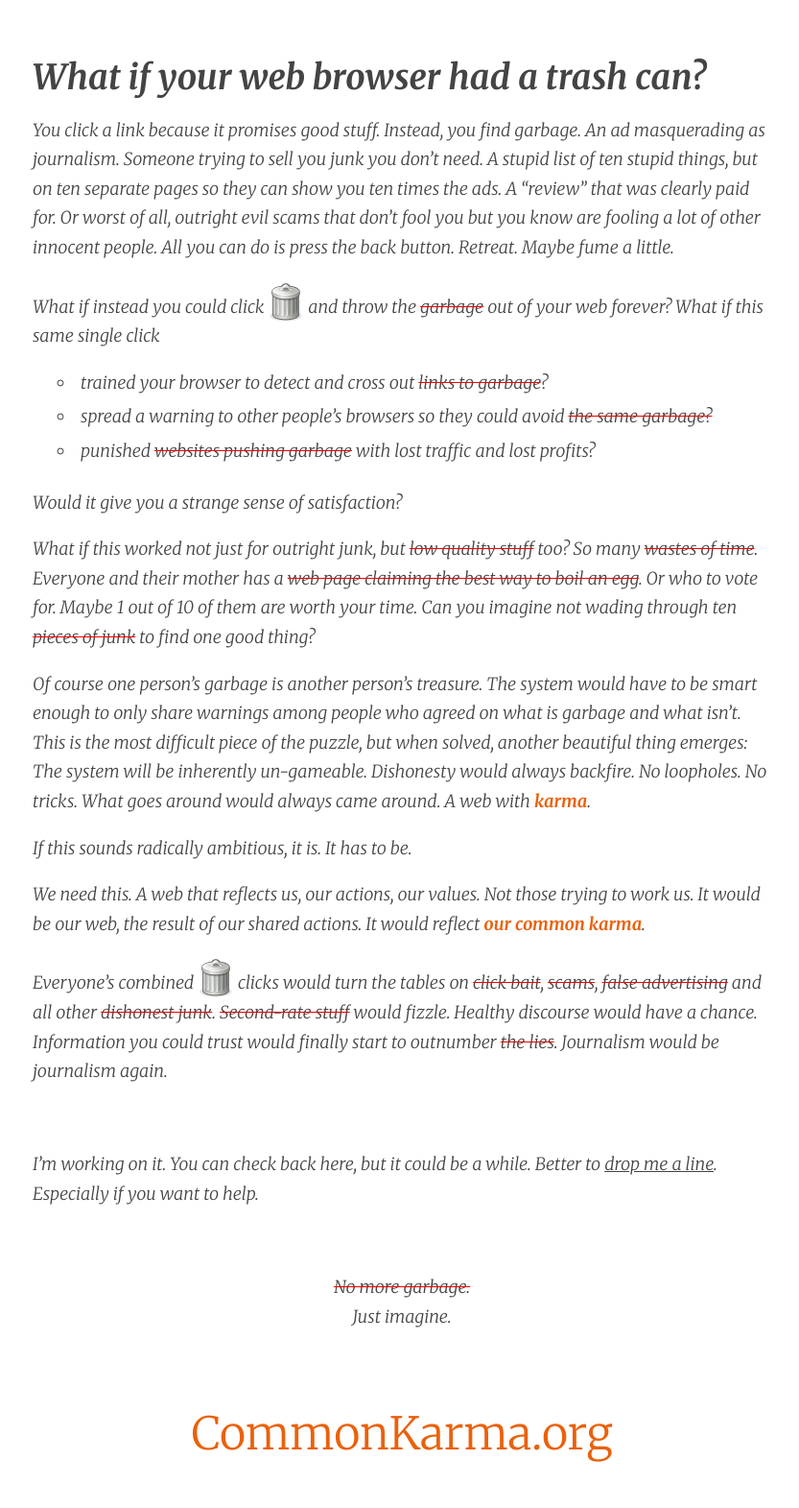
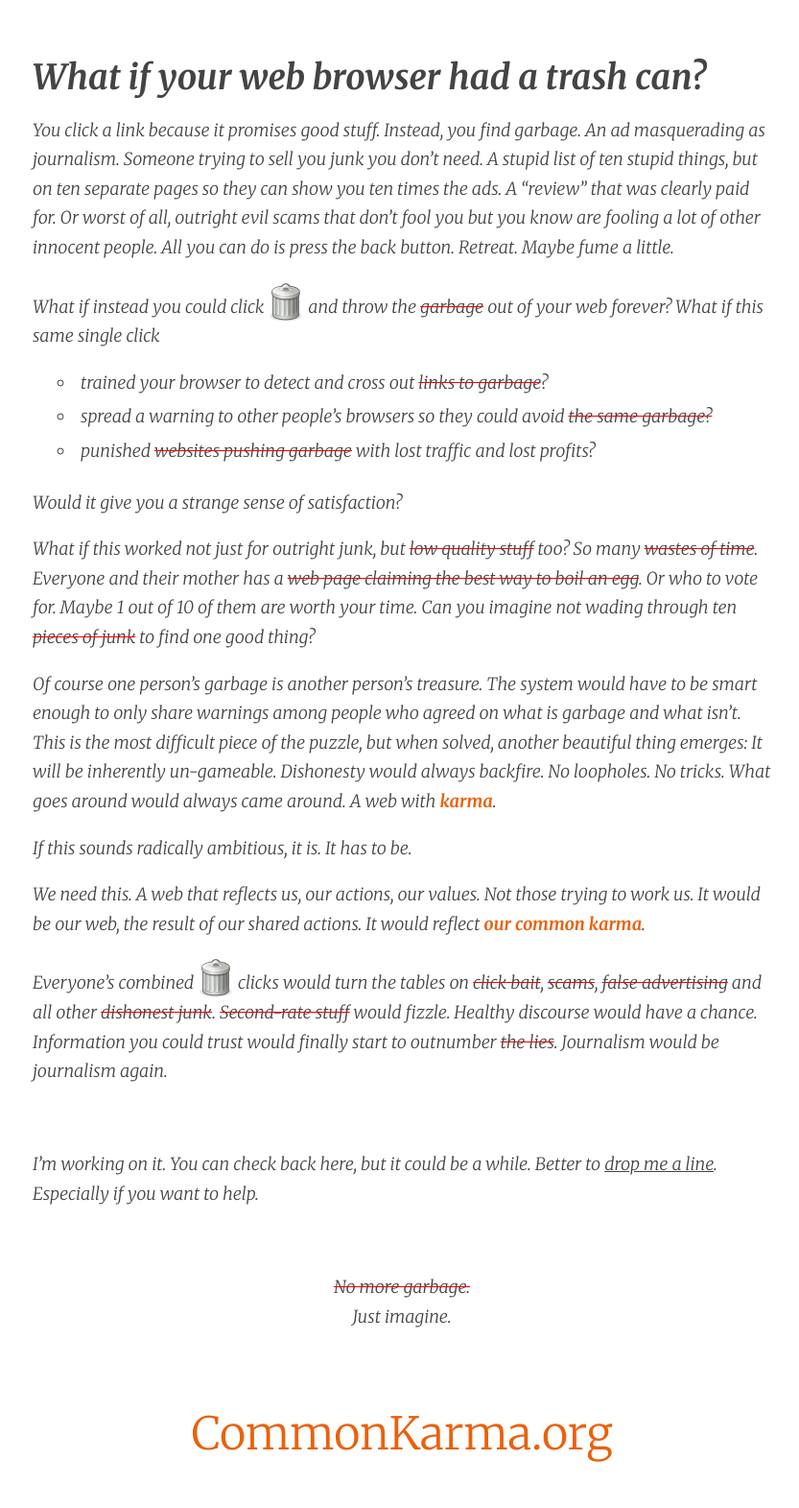
Before and after one commit to commonkarma/commonkarma.org-source, a Jekyll site: the page built from index.md, in a window 1280 px wide. Shown: the whole page at 96% size, without its empty margins (221-1054 px from the left). Built offline with Jekyll 4.4.1, drawn with Linux system fonts in a browser that asks for light colours; nearby versions of some CDN libraries; comment, search, counter and statistics services are not loaded.

Commit message:
succinctness

```diff
--- a/index.md
+++ b/index.md
@@ -19,7 +19,7 @@ Would it give you a strange sense of satisfaction?
 
 What if this worked not just for outright junk, but <del>low quality stuff</del> too? So many <del>wastes of time</del>. Everyone and their mother has a <del>web page claiming the best way to boil an egg</del>. Or who to vote for. Maybe 1 out of 10 of them are worth your time. Can you imagine not wading through ten <del>pieces of junk</del> to find one good thing?
 
-Of course one person's garbage is another person's treasure. The system would have to be smart enough to only share warnings among people who agreed on what is garbage and what isn't. This is the most difficult piece of the puzzle, but when solved, another beautiful thing emerges: The system will be inherently un-gameable. Dishonesty would always backfire. No loopholes. No tricks. What goes around would *always* came around. A web with **karma**.
+Of course one person's garbage is another person's treasure. The system would have to be smart enough to only share warnings among people who agreed on what is garbage and what isn't. This is the most difficult piece of the puzzle, but when solved, another beautiful thing emerges: It will be inherently un-gameable. Dishonesty would always backfire. No loopholes. No tricks. What goes around would *always* came around. A web with **karma**.
 
 If this sounds radically ambitious, it is. It has to be.
 
```
